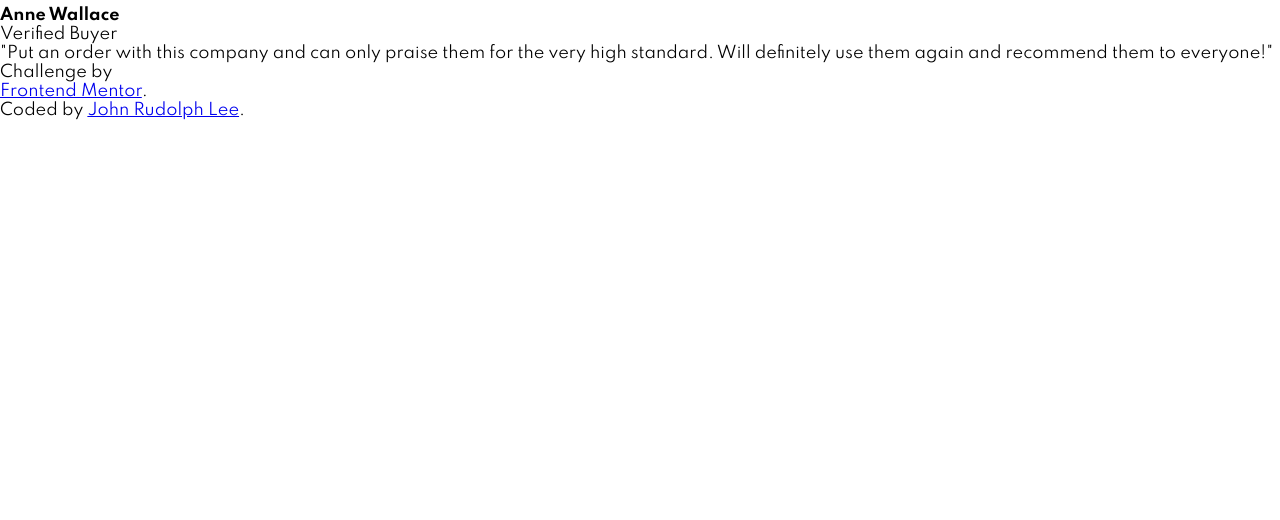
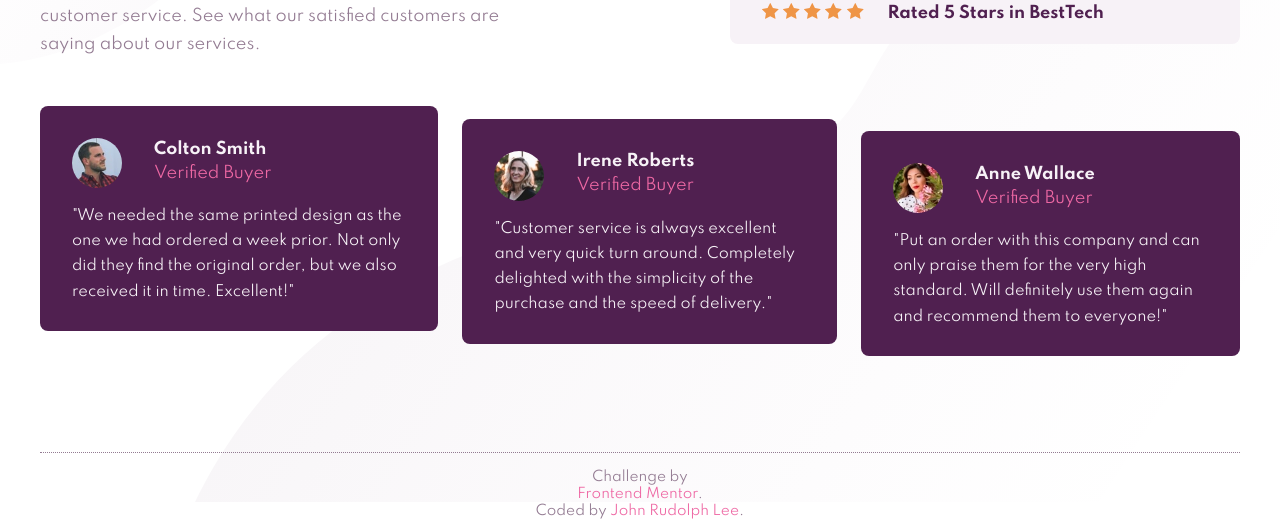
Before and after one commit to dolphius21/Social-Proof-Section, a plain HTML site: page index.html in a window 1280 px wide. Shown: the part 298-818 px from the top of the page. Drawn offline with Linux system fonts and the light colour scheme.

Commit message:
finished desktop design

```diff
--- a/index.html
+++ b/index.html
@@ -14,57 +14,96 @@
     <title>Social Proof section</title>
   </head>
   <body>
-    <main>
+    <main class="main">
+      <div class="container">
         <section class="social-proof">
+          <div class="social-proof-row">
             <div class="social-proof-content">
               <h2>10,000+ of our users love our products.</h2>
               <p>
-            We only provide great products combined with excellent customer service. See what our
-            satisfied customers are saying about our services.
+                We only provide great products combined with excellent customer service. See what
+                our satisfied customers are saying about our services.
               </p>
             </div>
             <div class="social-proof-ratings">
-          <div class="social-proof-rating">
-            <div class="social-proof-rating-stars"></div>
+              <div class="social-proof-rating flex-1">
+                <div class="social-proof-rating-stars">
+                  <img src="./images/icon-star.svg" alt="star" class="social-proof-rating-star" />
+                  <img src="./images/icon-star.svg" alt="star" class="social-proof-rating-star" />
+                  <img src="./images/icon-star.svg" alt="star" class="social-proof-rating-star" />
+                  <img src="./images/icon-star.svg" alt="star" class="social-proof-rating-star" />
+                  <img src="./images/icon-star.svg" alt="star" class="social-proof-rating-star" />
+                </div>
                 <h3 class="social-proof-rating-text">Rated 5 Stars in Reviews</h3>
               </div>
-          <div class="social-proof-rating">
-            <div class="social-proof-rating-stars"></div>
+              <div class="social-proof-rating flex-2">
+                <div class="social-proof-rating-stars">
+                  <img src="./images/icon-star.svg" alt="star" class="social-proof-rating-star" />
+                  <img src="./images/icon-star.svg" alt="star" class="social-proof-rating-star" />
+                  <img src="./images/icon-star.svg" alt="star" class="social-proof-rating-star" />
+                  <img src="./images/icon-star.svg" alt="star" class="social-proof-rating-star" />
+                  <img src="./images/icon-star.svg" alt="star" class="social-proof-rating-star" />
+                </div>
                 <h3 class="social-proof-rating-text">Rated 5 Stars in Report Guru</h3>
               </div>
-          <div class="social-proof-rating">
-            <div class="social-proof-rating-stars"></div>
+              <div class="social-proof-rating flex-3">
+                <div class="social-proof-rating-stars">
+                  <img src="./images/icon-star.svg" alt="star" class="social-proof-rating-star" />
+                  <img src="./images/icon-star.svg" alt="star" class="social-proof-rating-star" />
+                  <img src="./images/icon-star.svg" alt="star" class="social-proof-rating-star" />
+                  <img src="./images/icon-star.svg" alt="star" class="social-proof-rating-star" />
+                  <img src="./images/icon-star.svg" alt="star" class="social-proof-rating-star" />
+                </div>
                 <h3 class="social-proof-rating-text">Rated 5 Stars in BestTech</h3>
               </div>
             </div>
+          </div>
           <div class="social-proof-comments">
-          <div class="social-proof-comment">
+            <div class="social-proof-comment flex-1">
+              <div class="social-proof-comment-header">
+                <img
+                  src="./images/image-colton.jpg"
+                  alt="Colton Smith"
+                  class="social-proof-comment-image"
+                />
                 <div class="social-proof-comment-heading">
-              <img src="" alt="" class="social-proof-comment-image" />
                   <h4 class="social-proof-comment-name">Colton Smith</h4>
                   <p class="social-proof-comment-desc">Verified Buyer</p>
+                </div>
               </div>
               <p class="social-proof-comment-main">
                 "We needed the same printed design as the one we had ordered a week prior. Not only
                 did they find the original order, but we also received it in time. Excellent!"
               </p>
             </div>
-          <div class="social-proof-comment">
+            <div class="social-proof-comment flex-2">
+              <div class="social-proof-comment-header">
+                <img
+                  src="./images/image-irene.jpg"
+                  alt="Irene Roberts"
+                  class="social-proof-comment-image"
+                />
                 <div class="social-proof-comment-heading">
-              <img src="" alt="" class="social-proof-comment-image" />
                   <h4 class="social-proof-comment-name">Irene Roberts</h4>
                   <p class="social-proof-comment-desc">Verified Buyer</p>
                 </div>
+              </div>
               <p class="social-proof-comment-main">
-              "Customer service is always excellent and very quick turn around. Completely delighted
-              with the simplicity of the purchase and the speed of delivery."
+                "Customer service is always excellent and very quick turn around. Completely
+                delighted with the simplicity of the purchase and the speed of delivery."
               </p>
             </div>
-          <div class="social-proof-comment">
+            <div class="social-proof-comment flex-3">
+              <div class="social-proof-comment-header">
+                <img
+                  src="./images/image-anne.jpg"
+                  alt="Anne Wallace"
+                  class="social-proof-comment-image"
+                />
                 <div class="social-proof-comment-heading">
-              <img src="" alt="" class="social-proof-comment-image" />
                   <h4 class="social-proof-comment-name">Anne Wallace</h4>
                   <p class="social-proof-comment-desc">Verified Buyer</p>
+                </div>
               </div>
               <p class="social-proof-comment-main">
                 "Put an order with this company and can only praise them for the very high standard.
@@ -73,12 +112,13 @@
             </div>
           </div>
         </section>
-    </main>
         <div class="attribution">
           Challenge by<br />
           <a href="https://www.frontendmentor.io?ref=challenge" target="_blank">Frontend Mentor</a
           >.<br />
-      Coded by <a href="#">John Rudolph Lee</a>.
+          Coded by <a href="https://github.com/dolphius21" target="_blank">John Rudolph Lee</a>.
         </div>
+      </div>
+    </main>
   </body>
 </html>
--- a/sass/main.scss
+++ /dev/null
@@ -1 +0,0 @@
-@import "config";
--- a/sass/config.scss
+++ b/scss/_config.scss
@@ -1,11 +1,13 @@
 $primary-color: hsl(300, 43%, 22%); // Very Dark Magenta
 $secondary-color: hsl(333, 80%, 67%); // Soft Pink
+$light-neutral-color: hsl(300, 24%, 96%); // Light Grayish Magenta
+$dark-neutral-color: hsl(303, 10%, 53%);
 
 @function set-text-color($color) {
   @if (lightness($color) > 40%) {
-    @return hsl(303, 10%, 53%); // Dark Grayish Magenta
+    @return $dark-neutral-color; // Dark Grayish Magenta
   } @else {
-    @return hsl(300, 24%, 96%); // Light Grayish Magenta
+    @return $light-neutral-color; // Light Grayish Magenta
   }
 }
 
@@ -21,9 +23,3 @@ $secondary-color: hsl(333, 80%, 67%); // Soft Pink
     @content;
   }
 }
-
-@mixin media-lg {
-  @media screen and (min-width: 1440px) {
-    @content;
-  }
-}
--- /dev/null
+++ b/scss/main.scss
@@ -0,0 +1,145 @@
+@import "config";
+@import "media";
+
+.main {
+  width: 100vw;
+  height: 100vh;
+  background: url(../images/bg-pattern-top-desktop.svg) no-repeat top left,
+    url(../images/bg-pattern-bottom-desktop.svg) no-repeat bottom right;
+}
+
+.container {
+  max-width: 1200px;
+  margin: 0 auto;
+  padding-top: 10vh;
+}
+
+h1,
+h2,
+h3,
+h4,
+h5,
+h6 {
+  color: $primary-color;
+}
+
+p {
+  line-height: 1.75;
+}
+
+.flex-1 {
+  align-self: flex-start;
+}
+
+.flex-2 {
+  align-self: center;
+}
+
+.flex-3 {
+  align-self: flex-end;
+}
+
+.social-proof {
+  &-row {
+    display: flex;
+    justify-content: space-between;
+    align-items: center;
+    padding: 2rem 0;
+    margin-bottom: 1rem;
+  }
+
+  &-content {
+    width: 40%;
+
+    h2 {
+      font-size: 3rem;
+      margin-bottom: 1rem;
+      line-height: 1;
+    }
+
+    p {
+      color: set-text-color(white);
+    }
+  }
+
+  &-ratings {
+    display: flex;
+    flex-direction: column;
+    width: 50%;
+  }
+
+  &-rating {
+    display: flex;
+    align-items: center;
+    background: $light-neutral-color;
+    width: 85%;
+    padding: 1.25rem;
+    padding-left: 2rem;
+    margin: 0.5rem 0;
+    border-radius: 0.5rem;
+
+    &-stars {
+      margin-right: 1.5rem;
+    }
+
+    h3 {
+      font-size: 1rem;
+    }
+  }
+
+  &-comments {
+    display: flex;
+    height: 250px;
+    margin-bottom: 6rem;
+  }
+
+  &-comment {
+    background: $primary-color;
+    color: set-text-color($primary-color);
+    padding: 2rem;
+    border-radius: 0.5rem;
+    height: 90%;
+
+    &-header {
+      display: flex;
+      align-items: center;
+      margin-bottom: 1rem;
+    }
+
+    &-image {
+      border-radius: 50%;
+      width: 50px;
+      margin-right: 2rem;
+    }
+
+    &-desc {
+      color: $secondary-color;
+    }
+
+    h4 {
+      color: set-text-color($primary-color);
+    }
+
+    &-main {
+      font-size: 0.9rem;
+    }
+  }
+
+  &-comment:nth-child(2) {
+    margin: 0 1.5rem;
+  }
+}
+
+.attribution {
+  font-size: 0.85rem;
+  color: $dark-neutral-color;
+  text-align: center;
+  width: 100%;
+  border-top: 1px dotted $dark-neutral-color;
+  padding-top: 1rem;
+
+  a {
+    color: $secondary-color;
+    text-decoration: none;
+  }
+}
```
Also changed, not shown: css/config.css (deleted), css/main.css, scss/_media.scss (added), 2 other files. Lines whose indentation alone changed are shown as unchanged.
